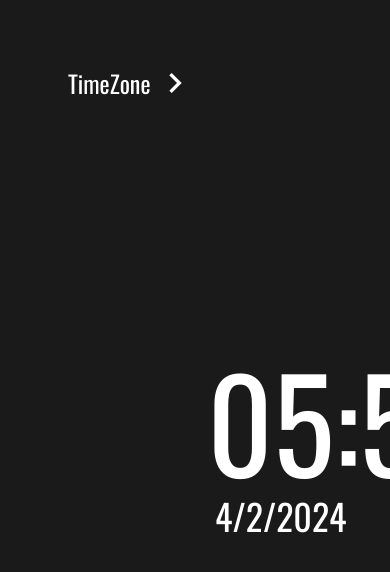
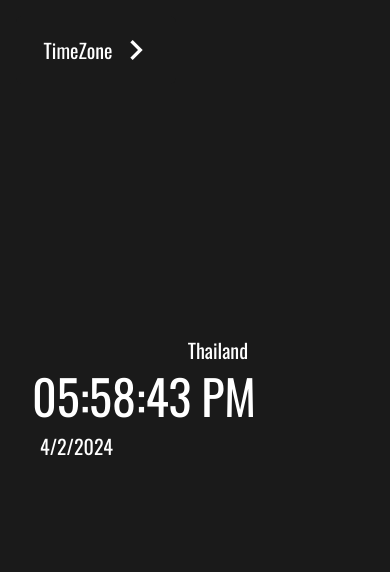
Before and after one commit to zombox0633/global-times, a React (Vite) app: page / in a window 390 px wide. Shown: the top 572 px of the page. Built offline with nearby package versions, Linux system fonts and the light colour scheme.

Commit message:
add Responsive Design

```diff
--- a/src/App.tsx
+++ b/src/App.tsx
@@ -10,11 +10,11 @@ function App() {
   });
 
   return (
-    <div className="grid grid-cols-8 h-screen w-screen p-12 overflow-hidden">
-      <div className="col-start-1 col-end-3 ">
+    <div className=" flex flex-col gap-60 sm:gap-0 sm:grid sm:grid-cols-8 h-screen w-screen p-4 sm:p-12 overflow-hidden">
+      <div className="sm:col-start-1 col-end-3 h-20 sm:h-screen">
         <DropDown setTimezone={setTimezone} />
       </div>
-      <div className=" col-start-5 col-end-9 flex justify-center w-[38rem]">
+      <div className="sm:col-start-3 md:col-start-4 xl:col-start-5 col-end-9 flex justify-center w-64 sm:w-[30rem] xl:w-[40rem]">
         <ShowTimer timezoneData={timezone} />
       </div>
     </div>
--- a/src/components/DropDown.tsx
+++ b/src/components/DropDown.tsx
@@ -16,7 +16,7 @@ function DropDown({ setTimezone }: DropDownType) {
         TimeZone
         <span className={`material-symbols-outlined  ${showDropDown ? "rotate-0" : "rotate-180"} my-2 ml-1 transition-all duration-500 ease-in-out`}>chevron_left</span>
       </button>
-      <ul className={`absolute ${showDropDown ? "left-12 ": "-left-[100%]"}  w-40 mt-4 transition-all duration-500 ease-in-out`}>
+      <ul className={`absolute ${showDropDown ? "left-4 sm:left-12 ": "-left-[100%]"}  w-40 mt-4 bg-grayTen transition-all duration-500 ease-in-out`}>
         {timezoneData.map((item, index) => (
           <li id={`timezone-${index + 1}`} className="mb-1 ">
             <button
--- a/src/components/ShowTimer.tsx
+++ b/src/components/ShowTimer.tsx
@@ -11,16 +11,16 @@ function ShowTimer({ timezoneData }: ShowTimerType) {
     timezoneData: timezoneData.timeZone,
   });
   return (
-    <div className=" w-[36.5rem] flex justify-center flex-col">
+    <div className=" w-56 sm:w-[20.5rem] lg:w-[27rem] 2xl:w-[36.5rem] flex justify-center flex-col">
       <div className="flex justify-end mr-2">
-        <p className="text-4xl">{timezoneData.country}</p>
+        <h3>{timezoneData.country}</h3>
       </div>
-      <div className=" flex justify-between w-[36.5rem] my-2">
-        <p className="text-9xl">{timeNow}</p>
-        <p className="text-9xl">{AMPM ? "PM" : "AM"}</p>
+      <div className=" flex justify-between w-56 sm:w-[20.5rem] lg:w-[27rem] 2xl:w-[36.5rem] my-2">
+        <h1>{timeNow}</h1>
+        <h1>{AMPM ? "PM" : "AM"}</h1>
       </div>
       <div className="mt-1 ml-2">
-        <p className="text-4xl">{dateNow}</p>
+        <h3>{dateNow}</h3>
       </div>
     </div>
   );
--- a/src/index.css
+++ b/src/index.css
@@ -12,18 +12,18 @@
   }
 
   h1 {
-    @apply text-9xl
+    @apply text-5xl sm:text-7xl lg:text-8xl 2xl:text-9xl
   }
   h2{
     @apply text-6xl
   }
   h3{
-    @apply text-4xl
+    @apply text-xl sm:text-2xl lg:text-3xl 2xl:text-4xl
   }
 
   button{
     @apply button_df__transition px-[0.4em] py-[0.2em] border-2 border-solid border-transparent rounded-md
-    bg-grayTen text-white text-2xl hover:cursor-pointer hover:border-white
+    bg-grayTen text-white text-xl xl:text-2xl hover:cursor-pointer hover:border-white
 
   }
 }
```
